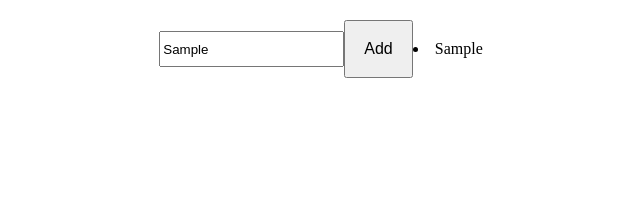
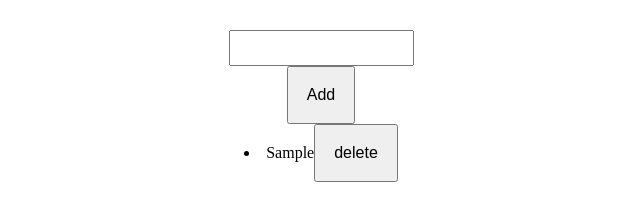
Before and after one commit to Makvi-droid/JS-mini-projects, a plain HTML site: page module-pattern/DOM/to-do-list.html in a window 1280 px wide. Both pictures are taken after typing "Sample" into the empty fields and a click on the button "Add". Shown: the whole page, without its empty margins (319-959 px from the left). Drawn offline with Linux system fonts and the light colour scheme.

Commit message:
finished to do list basics

```diff
--- a/module-pattern/DOM/to-do-list.html
+++ b/module-pattern/DOM/to-do-list.html
@@ -10,6 +10,8 @@
         display: flex;
         align-items: center;
         justify-content: center;
+        flex-direction: column;
+        padding: 10px;
       }
       button {
         padding: 18px;
@@ -32,8 +34,17 @@
 
       addBtn.addEventListener("click", () => {
         const listItem = document.createElement("li");
+        const deleteBtn = document.createElement("button");
         listItem.innerHTML = list.value;
+        deleteBtn.textContent = "delete";
+
         listContainer.append(listItem);
+        deleteBtn.addEventListener("click", () => {
+          listItem.remove();
+        });
+        listItem.append(deleteBtn);
+
+        list.value = "";
       });
     </script>
   </body>
```
